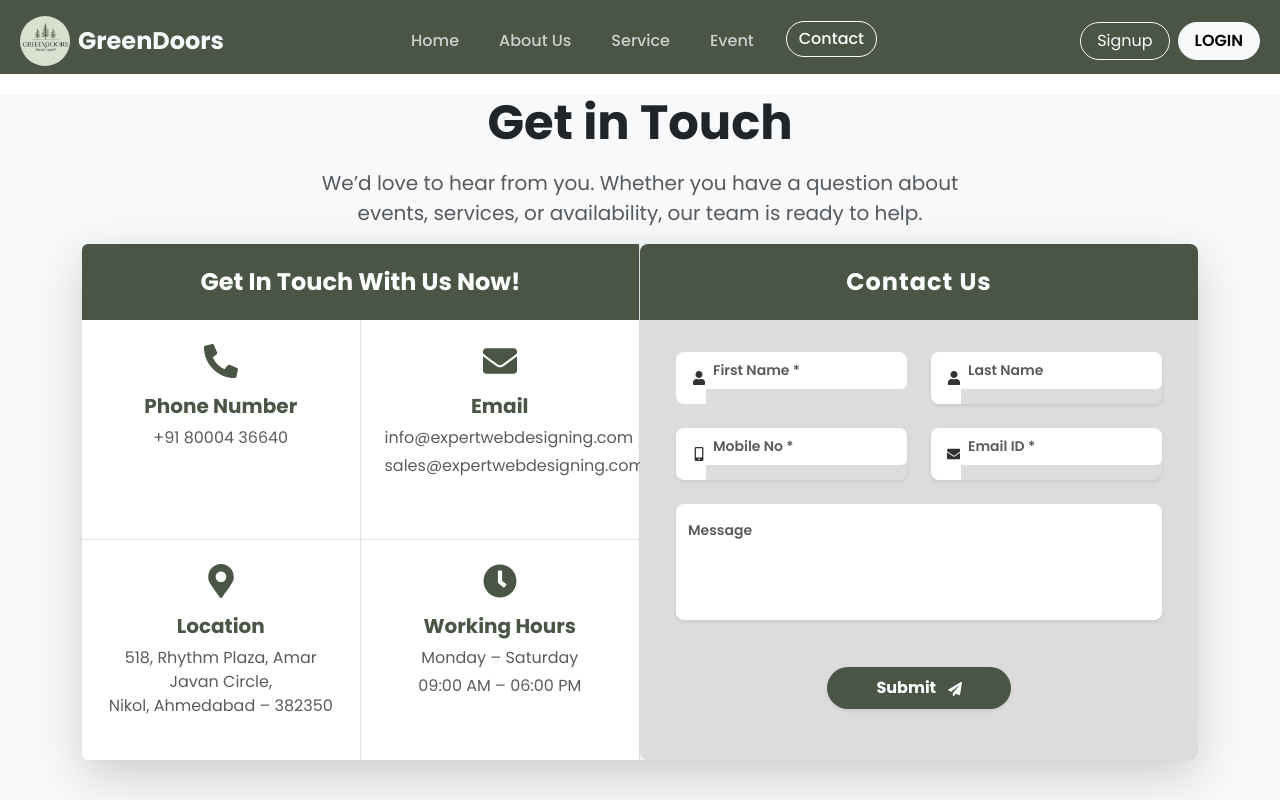
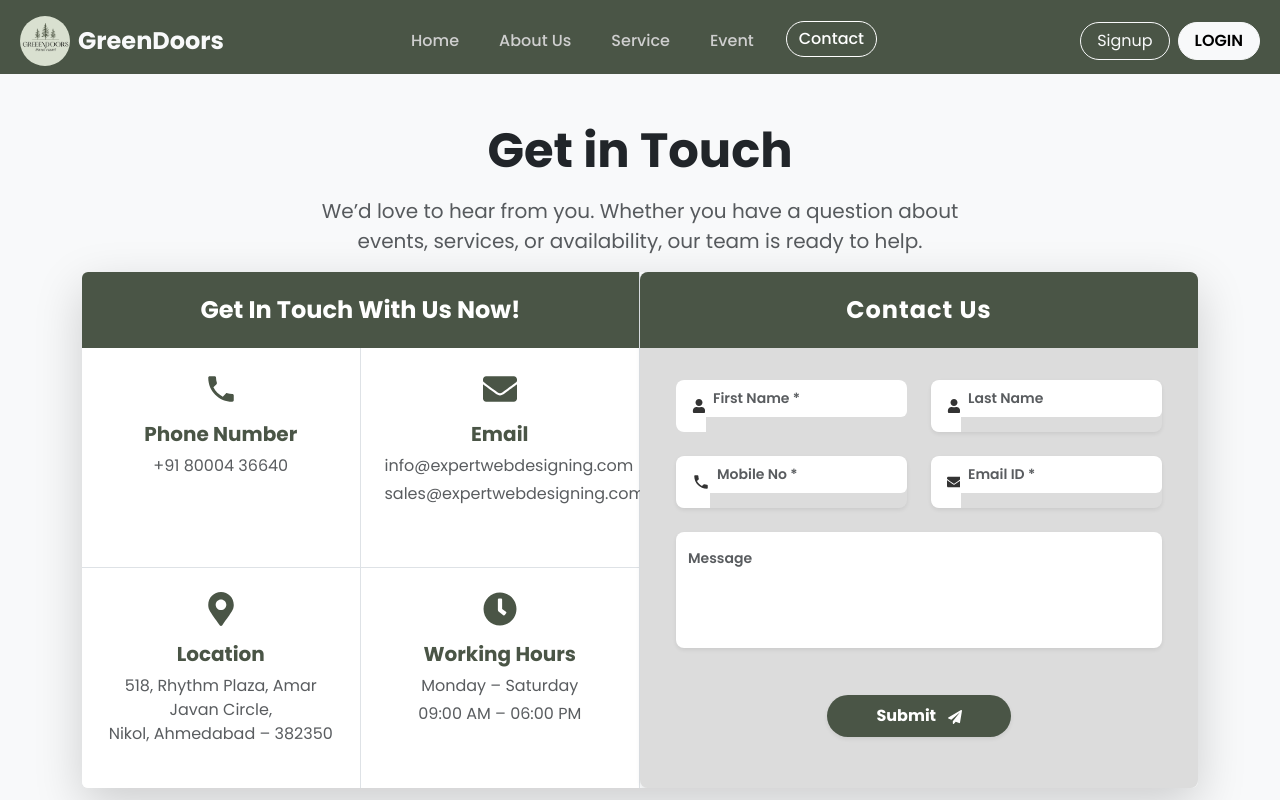
Before and after one commit to shaista020/HMS-frontend, a React (Create React App) app: page /Contact in a window 1280 px wide. Shown: the top 800 px of the page. Built offline with nearby package versions, Linux system fonts and the light colour scheme.

Commit message:
fix issues on landing pages

```diff
--- a/src/pages/LandingPage/About.css
+++ b/src/pages/LandingPage/About.css
@@ -247,13 +247,13 @@
   font-size: 75px;
   margin: 0 auto 10px;
   margin-top: -90px;
-  opacity: 0.7;
+  opacity: 0.8;
   transition: transform 0.4s ease, color 0.4s ease;
 }
 
 .card-wrapper:hover .icon-box {
   transform: scale(1.15);
-  color: #7abc6f;
+  color: #18471fff;
 }
 
 .step-title {
--- a/src/pages/LandingPage/Contact.js
+++ b/src/pages/LandingPage/Contact.js
@@ -8,8 +8,11 @@ import {
   FaClock,
   FaPaperPlane,
   FaUser,
-  FaMobileAlt,
+  FaPhone,
+  // IoMdCall  ,
 } from "react-icons/fa";
+import { IoMdCall } from "react-icons/io";
+
 import Footer from "./Footer";
 const Contact = () => {
   const navyBlue = "#4a5546";
@@ -33,9 +36,8 @@ const Contact = () => {
     <div className="min-vh-100 bg-light">
       <LandNavbar />
 
-      <div className="container py- mt-4">
+      <div className="container py-5 mt-4">
 
-        {/* HEADER SECTION (Fade-in animation) */}
         <div className="text-center mb-5">
           <h1 className="fw-bold display-5 mb-3 fade-in">Get in Touch</h1>
           <p className="fs-5 text-dark opacity-75 fade-in mx-auto" style={{ maxWidth: "700px" }}>
@@ -54,9 +56,9 @@ const Contact = () => {
             </div>
 
             <div className="row g-0 text-center">
-              {/* Phone */}
+
               <div className="col-6 p-4 border-bottom border-end" style={{ minHeight: "220px" }}>
-                <FaPhoneAlt size={34} color={navyBlue} className="mb-3" />
+                <IoMdCall Alt size={34} color={navyBlue} className="mb-3" />
                 <h5 className="fw-bold" style={{ color: navyBlue }}>Phone Number</h5>
                 <p className="text-muted">+91 80004 36640</p>
               </div>
@@ -139,7 +141,7 @@ const Contact = () => {
             <div className="col-12 col-md-6">
               <div className="input-group border-0 shadow-sm rounded-3 overflow-hidden">
                 <span className="input-group-text bg-white border-0 pe-0 ps-3">
-                  <FaMobileAlt size={14} color="#333" />
+                  <IoMdCall  size={18} color="#333" />
                 </span>
                 <input
                   type="text"
--- a/src/pages/LandingPage/LandNavbar.js
+++ b/src/pages/LandingPage/LandNavbar.js
@@ -108,7 +108,7 @@ const LandNavbar = () => {
 
       <style>{`
         body {
-          padding-top: 70px;
+          padding-top: 50px;
         }
       `}</style>
     </nav>
--- a/src/pages/LandingPage/LandingPage.js
+++ b/src/pages/LandingPage/LandingPage.js
@@ -247,7 +247,7 @@ function LandingPage() {
           <Col lg={5}>
             {smallArticles.map((item, index) => (
               <div className="mini-article d-flex mb-4" key={index}>
-                <img src={item.image} className="mini-img me-2" />
+                <img src={item.image} alt="GreenDoors" className="mini-img me-2" />
 
                 <div className="d-flex flex-column flex-grow-1">
                   <h5 className="mini-title">{item.title}</h5>
--- a/src/pages/LandingPage/Services.js
+++ b/src/pages/LandingPage/Services.js
@@ -53,7 +53,6 @@ const services = [
 const OurServices = () => {
   const cardRefs = useRef([]);
 
-  // Fade-in effect when scrolling
   useEffect(() => {
     const cards = document.querySelectorAll(".service-card");
     const onScroll = () => {
@@ -67,7 +66,6 @@ const OurServices = () => {
     };
 
     window.addEventListener("scroll", onScroll);
-     // Trigger once on load in case elements are already in view
     setTimeout(onScroll, 100);
     return () => window.removeEventListener("scroll", onScroll);
   }, []);
@@ -100,14 +98,13 @@ const OurServices = () => {
                     backgroundImage: `url(${service.bg})`,
                     backgroundSize: "cover",
                     backgroundPosition: "center",
-    background:`linear-gradient(rgba(255,255,255,0.9), rgba(255,255,255,0.9)) url(${service.bg})`,
+                    background: `linear-gradient(rgba(255,255,255,0.9), rgba(255,255,255,0.9)) url(${service.bg})`,
                     position: "relative",
                     color: "#fff",
                     height: "400px",
                     display: "flex",
                     flexDirection: "column",
                     justifyContent: "flex-end",
-                    position: "relative",
                   }}
                 >
                   <div
```
Lines whose indentation alone changed are shown as unchanged.
